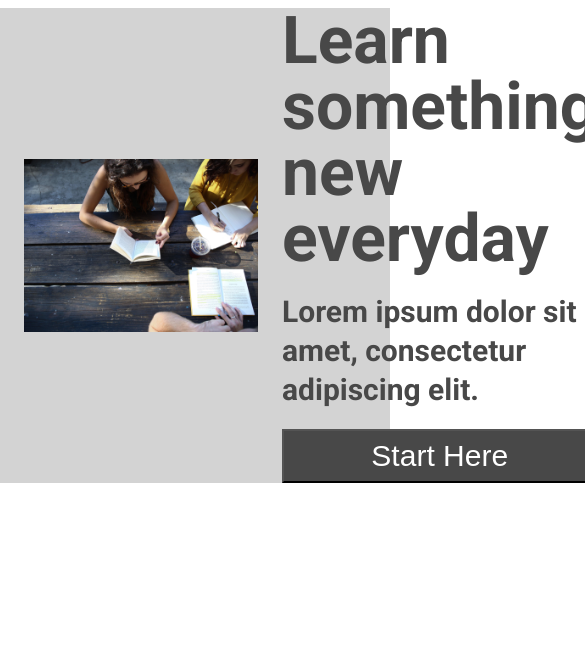
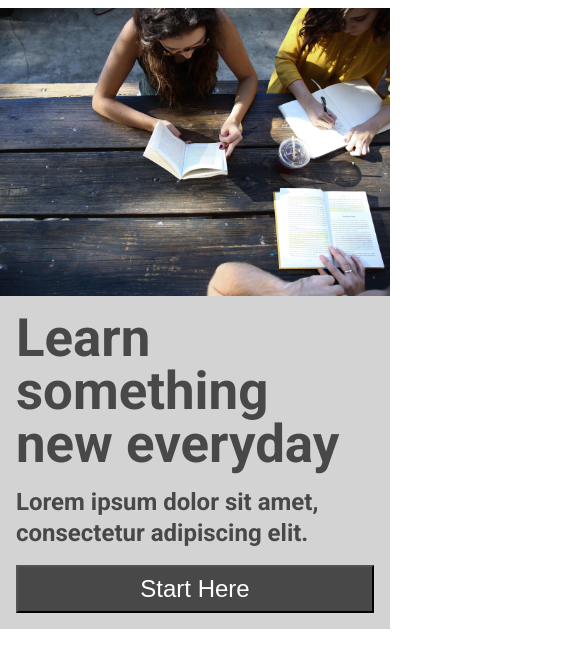
Before and after one commit to MSMK2/colmar, a plain HTML site: page index.html in a window 390 px wide. Shown: the part 56-724 px from the top of the page, 585 px wide, since content can reach past the window. Drawn offline with Linux system fonts and the light colour scheme.

Commit message:
add second row for mobile

```diff
--- a/resources/css/styles.css
+++ b/resources/css/styles.css
@@ -2,6 +2,12 @@ html {
   font-family: 'Roboto', sans-serif;
   font-size: 20px;
   color: #484848;
+}
+
+@media only screen and (max-width: 1030px) {
+  html {
+    font-size: 16px;
+  }
 }
 
 body {
@@ -122,3 +128,22 @@ button {
   color: white;
   font-size: 1.5rem;
 }
+
+@media only screen and (max-width: 740px) {
+
+  .second-row {
+    flex-wrap: wrap;
+  }
+
+  .second-row img {
+    width: 100%;
+    margin: 0;
+  }
+
+  .second-row-call-to-action {
+    padding: 16px;
+    margin-right: 0;
+  }
+
+
+}
```
